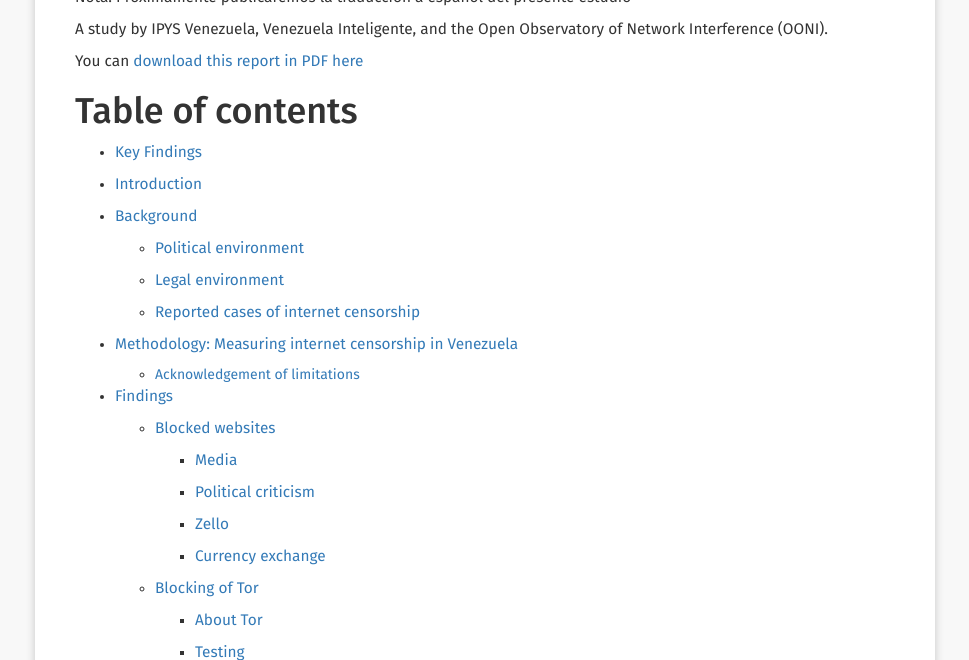
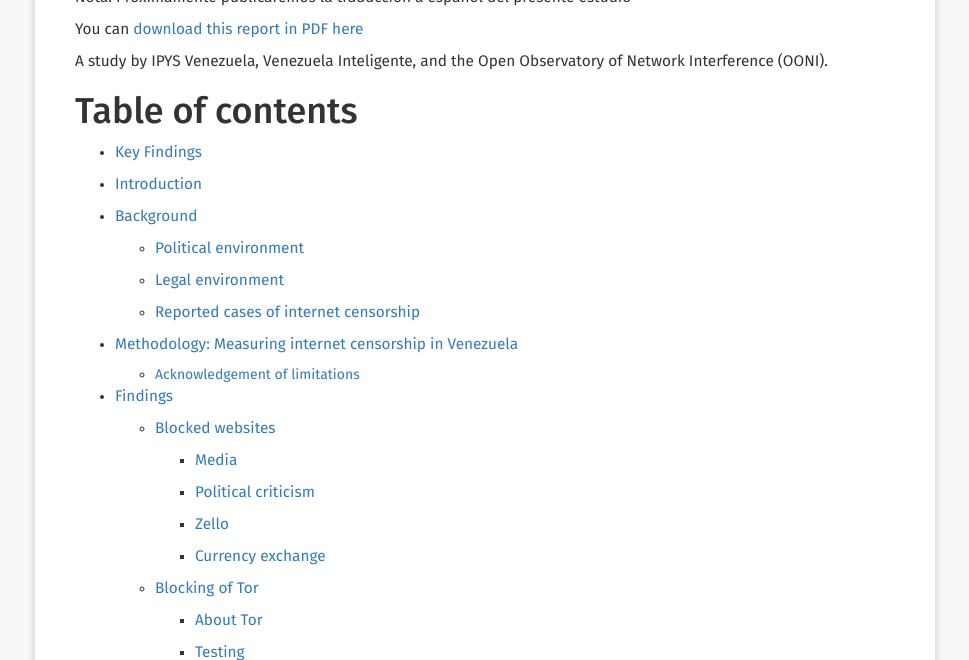
Before and after one commit to VEinteligente/VESinFiltro, a Jekyll site: the page built from _noticias/2018-08-16_state_internet_censorship_report_2018.md, in a window 1280 px wide and 900 px high, scrolled down 504 px, cut to the strip 240-900 px from the top of the window. Shown: the whole strip, without its empty margins (155-1124 px from the left). Built offline with Jekyll 4.4.1, drawn with Linux system fonts in a browser that asks for light colours; nearby versions of some CDN libraries.

Commit message:
merge, rename post 2018-08-16

```diff
--- a/_noticias/2018-06-26_state_internet_censorship_report_2018.md
+++ b/_noticias/2018-08-16_state_internet_censorship_report_2018.md
@@ -15,10 +15,10 @@
 
 Nota: Próximamente publicaremos la traducción a español del presente estudio
 
+You can [download this report in PDF here](/res/The%20State%20of%20Internet%20Censorship%20in%20Venezuela%202018-08-16%20-%20Venezuela%20Inteligente-VEsinFiltro%20OONI%20ipysve.pdf)
+
 A study by IPYS Venezuela, Venezuela Inteligente, and the Open
 Observatory of Network Interference (OONI).
-
-You can [download this report in PDF here](/res/The%20State%20of%20Internet%20Censorship%20in%20Venezuela%202018-08-16%20-%20Venezuela%20Inteligente-VEsinFiltro%20OONI%20ipysve.pdf)
 
 # Table of contents
 
```
